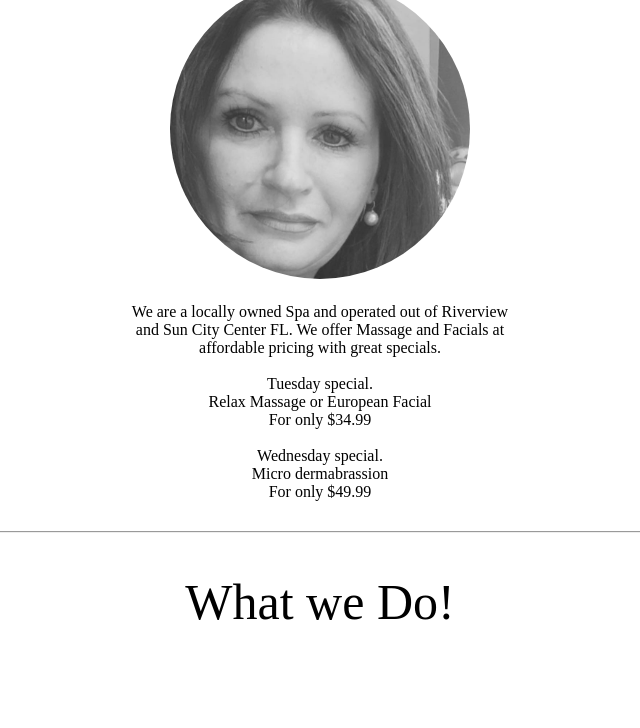
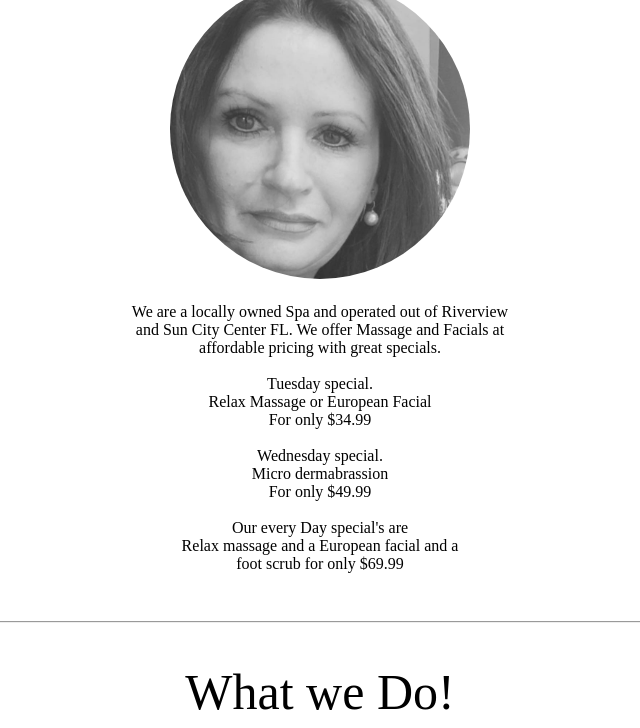
Before and after one commit to c-adams126/gigi_last_change, a plain HTML site: page gigi's website/index.html in a window 1280 px wide. Shown: the part 546-1274 px from the top of the page, without its empty margins (320-960 px from the left). Drawn offline with nearby package versions, Linux system fonts and the light colour scheme.

Commit message:
owner's words update

```diff
--- a/gigi's website/index.html
+++ b/gigi's website/index.html
@@ -42,7 +42,7 @@
         </div>
 
         <div class="ownerWords">
-            <div class="center-fit">We are a locally owned Spa and operated out of Riverview <br> and Sun City Center FL. We offer Massage and Facials at <br> affordable pricing with great specials. <br><br> Tuesday special. <br> Relax Massage or European Facial <br> For only $34.99 <br><br> Wednesday special. <br> Micro dermabrassion <br> For only $49.99</div>
+            <div class="center-fit">We are a locally owned Spa and operated out of Riverview <br> and Sun City Center FL. We offer Massage and Facials at <br> affordable pricing with great specials. <br><br> Tuesday special. <br> Relax Massage or European Facial <br> For only $34.99 <br><br> Wednesday special. <br> Micro dermabrassion <br> For only $49.99 <br><br> Our every Day special's are <br> Relax massage and a European facial and a <br> foot scrub for only $69.99 <br><br></div>
         </div>
     </section>
     <hr>
```
